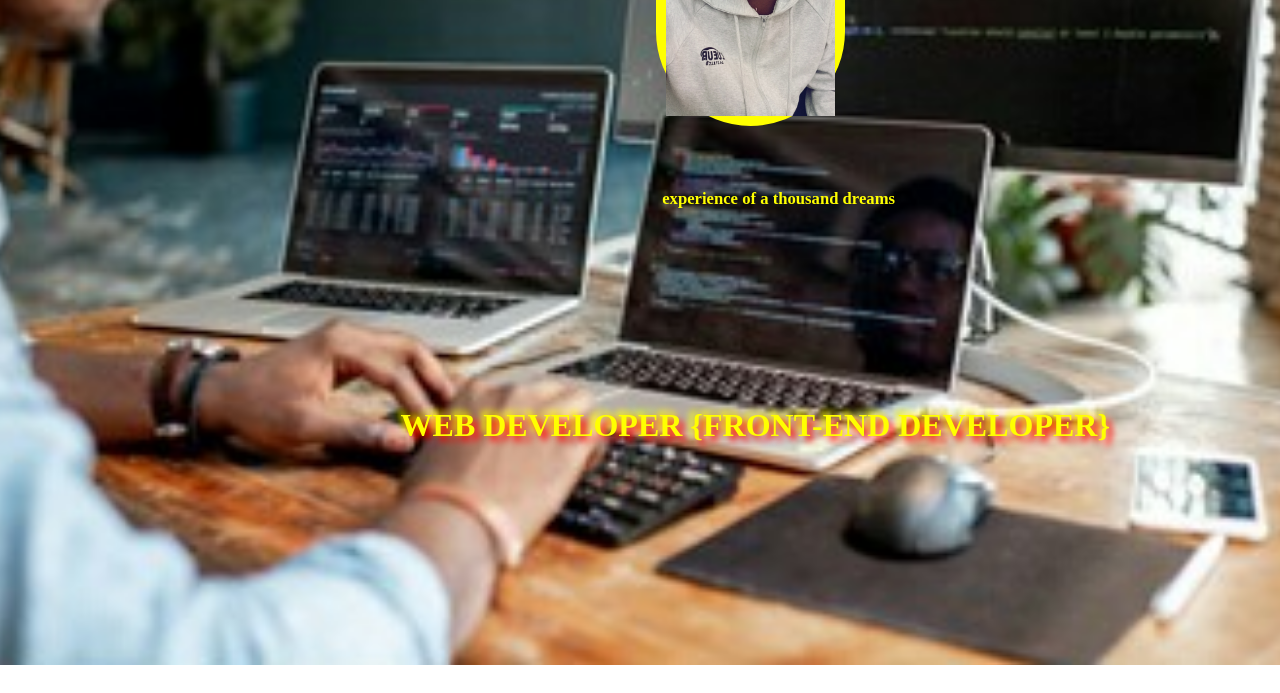
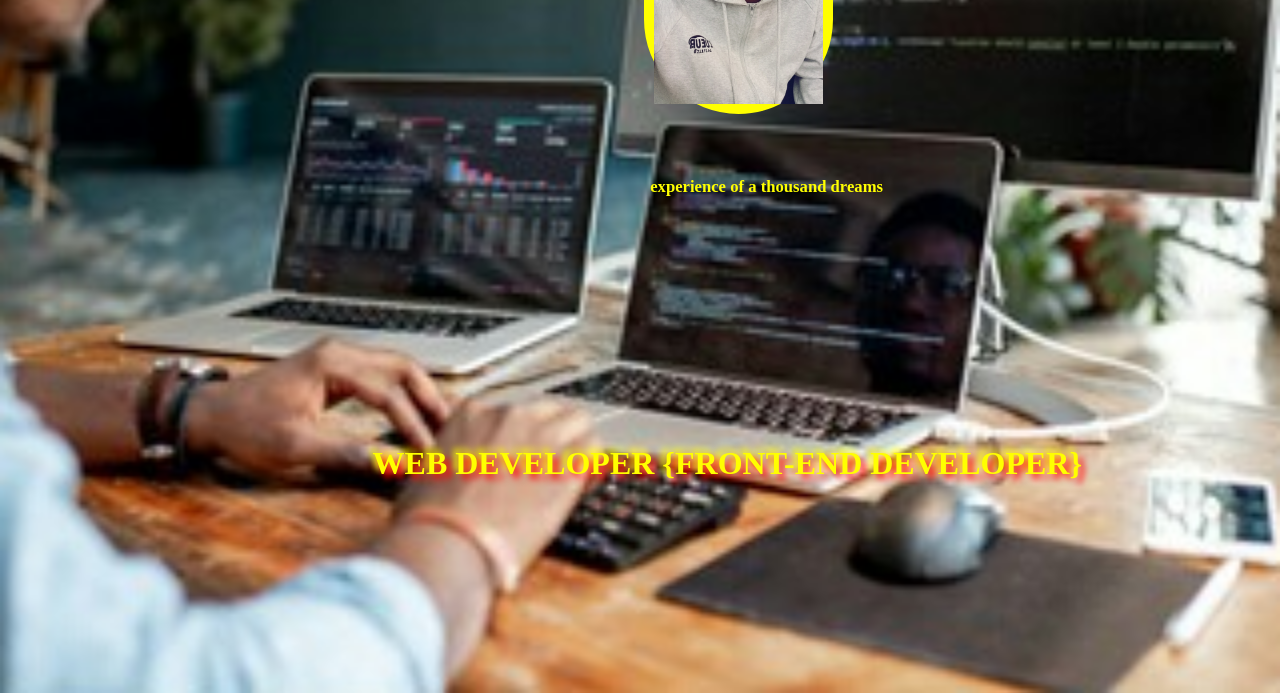
Before and after one commit to Curiositydavid/My_website, a plain HTML site: page index.html in a window 1280 px wide. Shown: the part 347-1040 px from the top of the page. Before the commit the page ends 1012 px from the top, so only its background shows below. Drawn offline with Linux system fonts and the light colour scheme.

Commit message:
Update style.css

```diff
--- a/style.css
+++ b/style.css
@@ -3,7 +3,6 @@ body{
    background-repeat: no-repeat;
    background-position: center;
    background-size:cover;
-   margin:20px;
    overflow: auto;
    box-sizing:border-box;
    object-fit:cover;
@@ -134,10 +133,7 @@ img{
        display: block;
        font-size:1em;
        color: yellow;
-       margin-top:40px;
-       margin-left:50px;
-       margin-right:50px;
-       margin-bottom:100px;
+       margin:90px;
        padding: 100px;
        float:left;
        text-shadow:5px 5px 7px red, -4px -4px 7px yellow;
```
